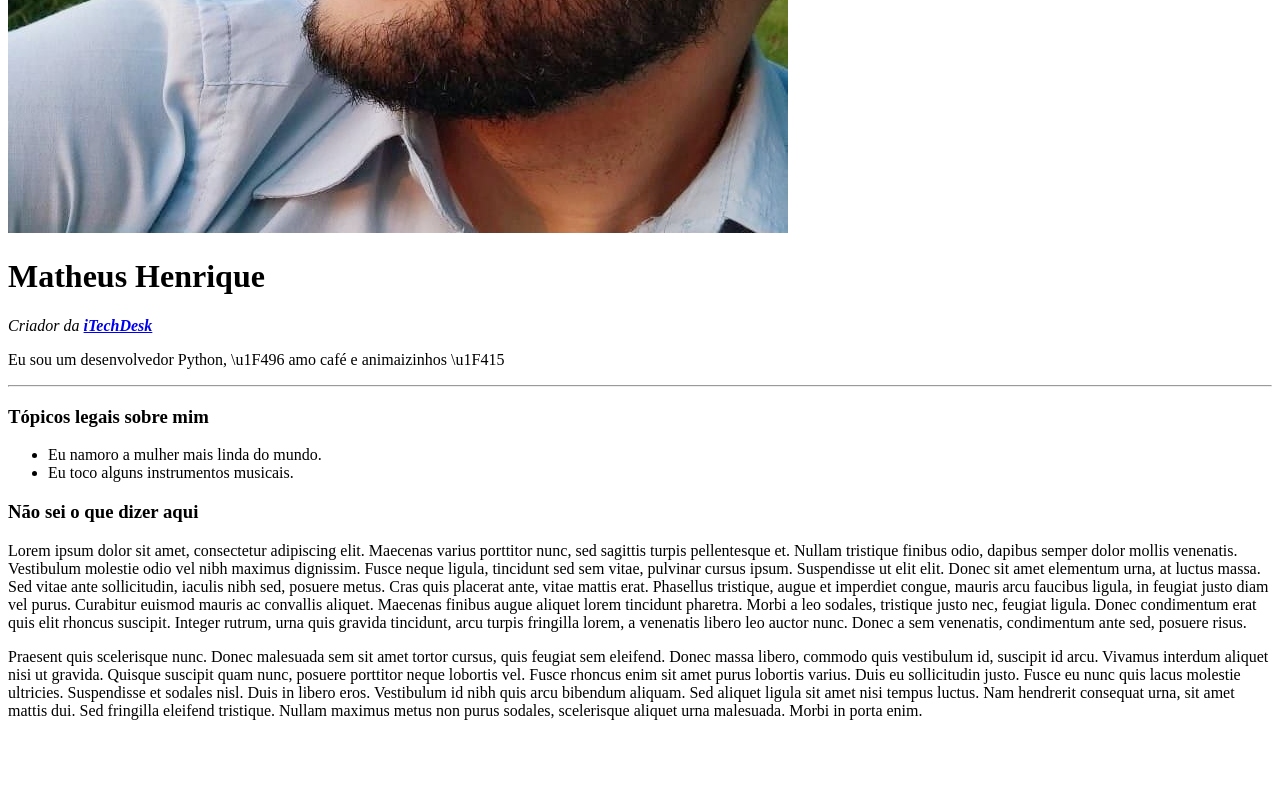
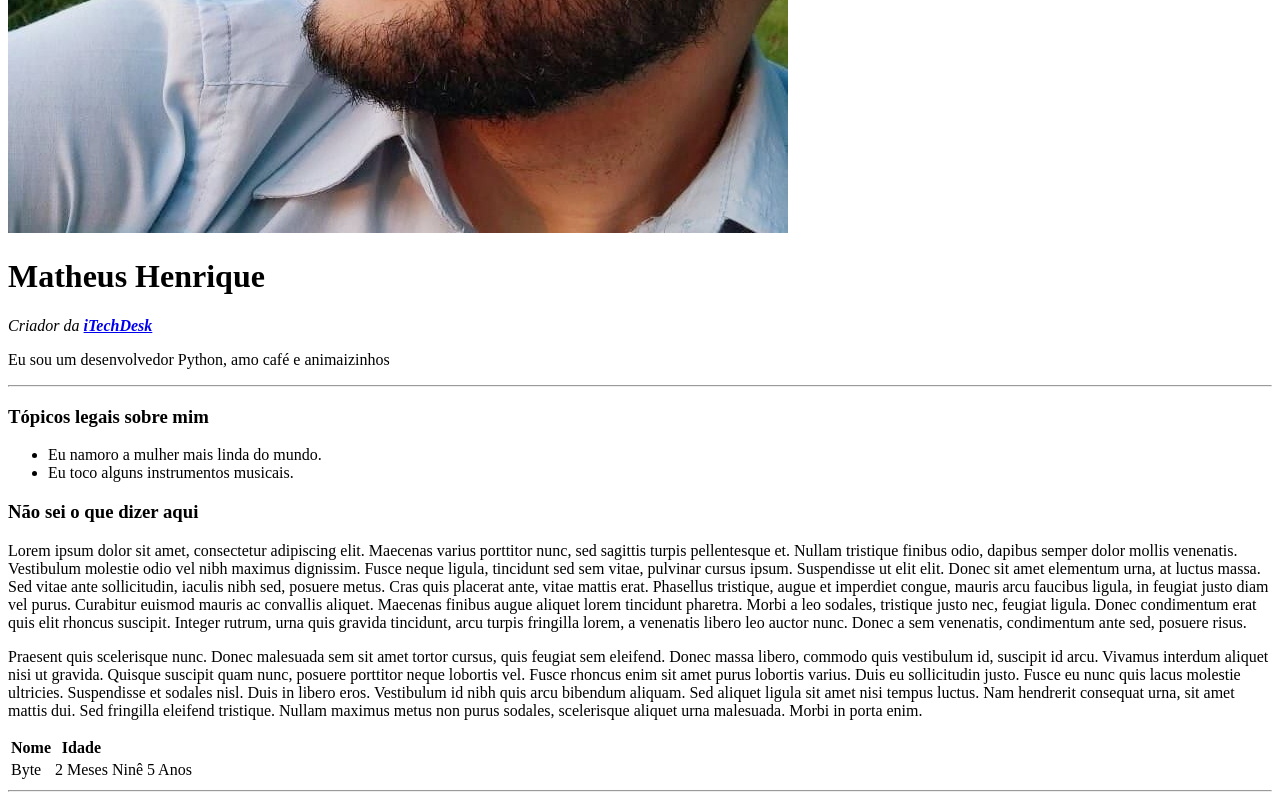
Before and after one commit to matheushss1/web-dev, a plain HTML site: page index.html in a window 1280 px wide. Shown: the part 559-1359 px from the top of the page. Before the commit the page ends 1295 px from the top, so only its background shows below. Drawn offline with Linux system fonts and the light colour scheme.

Commit message:
starting poiNT 1

```diff
--- a/index.html
+++ b/index.html
@@ -9,7 +9,7 @@
         <img src="/src/fotos/76702382_2592278690848694_1407367801152208896_n.jpg", alt="perfil">
         <h1>Matheus Henrique</h1>
         <p><em>Criador da <strong><a href="https://instagram.com/itechdesk">iTechDesk</a></strong></em></p>
-        <p>Eu sou um desenvolvedor Python, \u1F496 amo café e animaizinhos \u1F415</p>
+        <p>Eu sou um desenvolvedor Python, amo café e animaizinhos </p>
         <hr>
         <h3>Tópicos legais sobre mim</h3>
         <ul>
@@ -21,5 +21,34 @@
         <p>
             Praesent quis scelerisque nunc. Donec malesuada sem sit amet tortor cursus, quis feugiat sem eleifend. Donec massa libero, commodo quis vestibulum id, suscipit id arcu. Vivamus interdum aliquet nisi ut gravida. Quisque suscipit quam nunc, posuere porttitor neque lobortis vel. Fusce rhoncus enim sit amet purus lobortis varius. Duis eu sollicitudin justo. Fusce eu nunc quis lacus molestie ultricies. Suspendisse et sodales nisl. Duis in libero eros. Vestibulum id nibh quis arcu bibendum aliquam. Sed aliquet ligula sit amet nisi tempus luctus. Nam hendrerit consequat urna, sit amet mattis dui. Sed fringilla eleifend tristique. Nullam maximus metus non purus sodales, scelerisque aliquet urna malesuada. Morbi in porta enim.
         </p>
+        <table>
+            <thead>
+                <tr>
+                    <th>
+                        Nome
+                    </th>
+                    <th>
+                        Idade
+                    </th>
+                </tr>
+            </thead>
+            <tbody>
+                <tr>
+                    <td>
+                        Byte
+                    </td>
+                    <td>
+                        2 Meses
+                    </td>
+                    <td>
+                        Ninê
+                    </td>
+                    <td>
+                        5 Anos
+                    </td>
+                </tr>
+            </tbody>
+        </table>
+        <hr>
     </body>
 </html>
```
